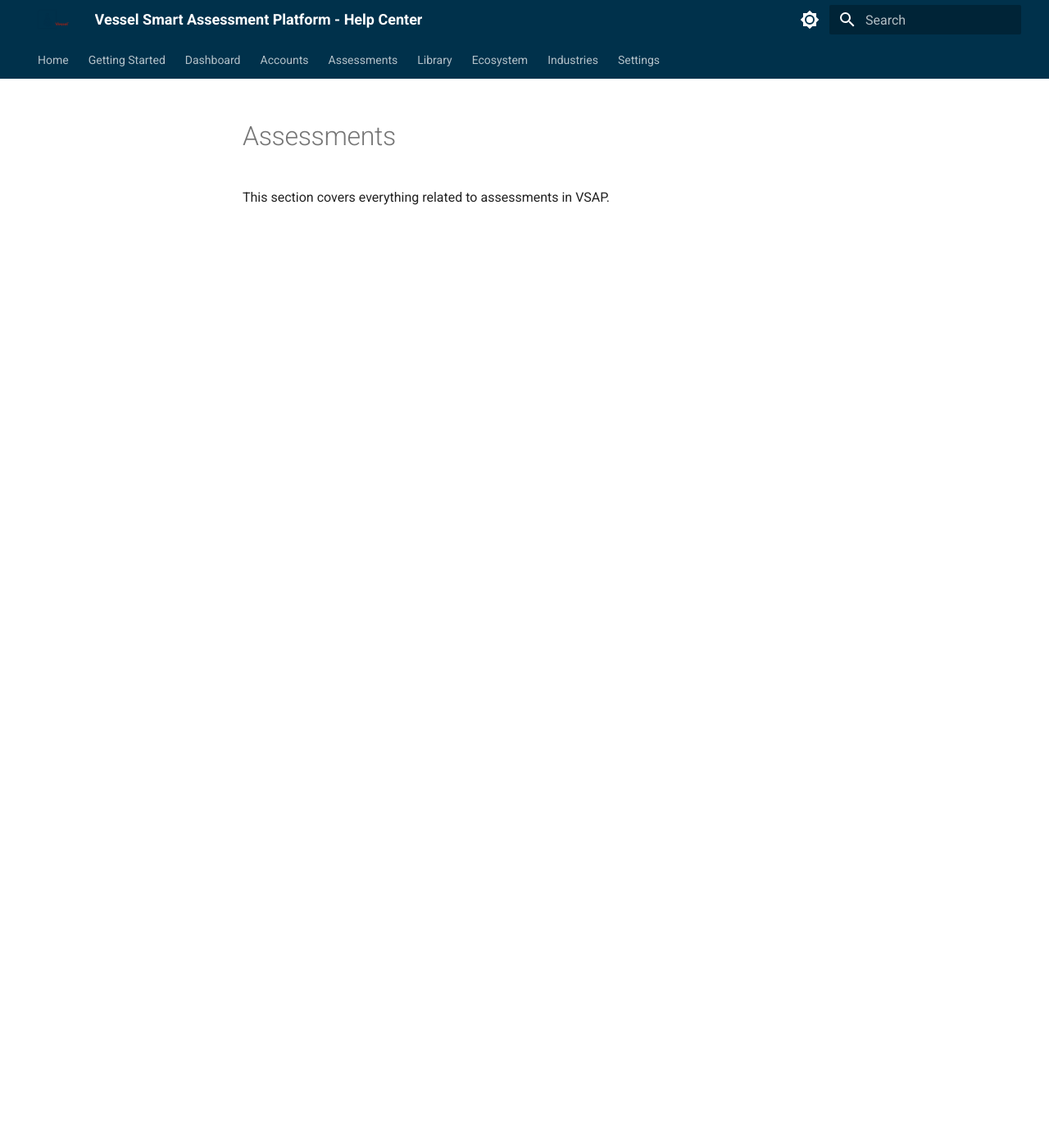
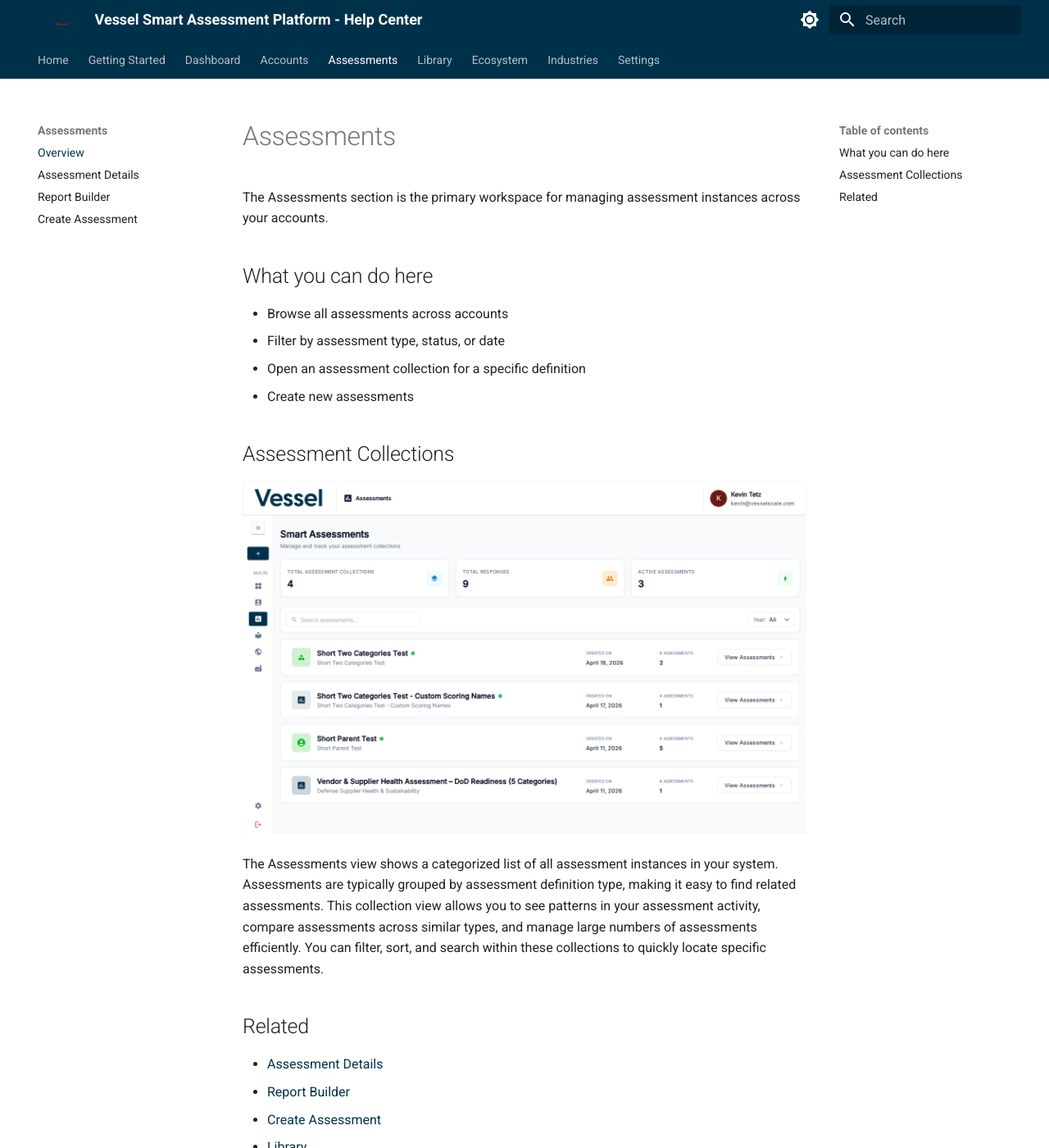
Before and after one commit to Vessel-Scale/vsap-docs, an MkDocs documentation site: the page built from docs/assessments/index.md, in a window 1280 px wide and 1400 px high. Shown: the whole window at 82% size. Built offline with MkDocs 1.6.1 and Material for MkDocs 9.7.7, drawn with Linux system fonts in a browser that asks for light colours.

Commit message:
Refactor assessments documentation: reorganize files and enhance content

```diff
--- a/docs/assessments/index.md
+++ b/docs/assessments/index.md
@@ -1,3 +1,27 @@
+---
+route: /evaluation-assessment-list
+---
+
 # Assessments
 
-This section covers everything related to assessments in VSAP.
+The Assessments section is the primary workspace for managing assessment instances across your accounts.
+
+## What you can do here
+
+- Browse all assessments across accounts
+- Filter by assessment type, status, or date
+- Open an assessment collection for a specific definition
+- Create new assessments
+
+## Assessment Collections
+
+![Assessment Collections](../assets/screenshots/assessments/assessment-collections.png)
+
+The Assessments view shows a categorized list of all assessment instances in your system. Assessments are typically grouped by assessment definition type, making it easy to find related assessments. This collection view allows you to see patterns in your assessment activity, compare assessments across similar types, and manage large numbers of assessments efficiently. You can filter, sort, and search within these collections to quickly locate specific assessments.
+
+## Related
+
+- [Assessment Details](details.md)
+- [Report Builder](report-builder.md)
+- [Create Assessment](create.md)
+- [Library](../library/index.md)
--- a/mkdocs.yml
+++ b/mkdocs.yml
@@ -69,10 +69,10 @@
     - Account Details: accounts/details.md
     - Create Account: accounts/create.md
   - Assessments:
-    - Overview: evaluations/index.md
-    - Assessment Details: evaluations/details.md
-    - Report Builder: evaluations/report-builder.md
-    - Create Assessment: evaluations/create.md
+    - Overview: assessments/index.md
+    - Assessment Details: assessments/details.md
+    - Report Builder: assessments/report-builder.md
+    - Create Assessment: assessments/create.md
   - Library:
     - Overview: library/index.md
     - Create Assessment: library/create.md
```
Also changed, not shown: docs/assessments/create.md (renamed from docs/evaluations/create.md, +1 -1 lines), docs/evaluations/index.md (deleted, +0 -27 lines), docs/assessments/details.md (renamed from docs/evaluations/details.md), docs/assessments/report-builder.md (renamed from docs/evaluations/report-builder.md).
